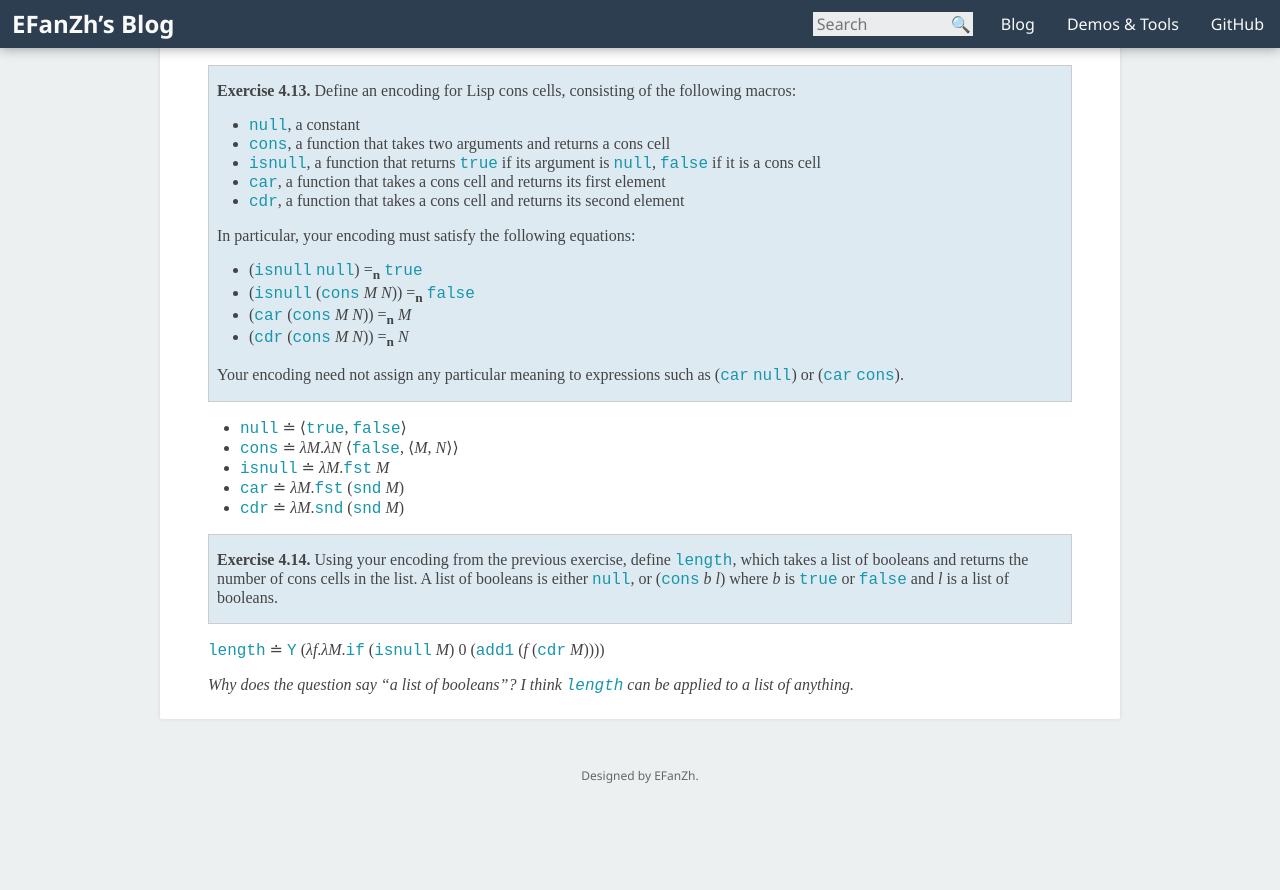
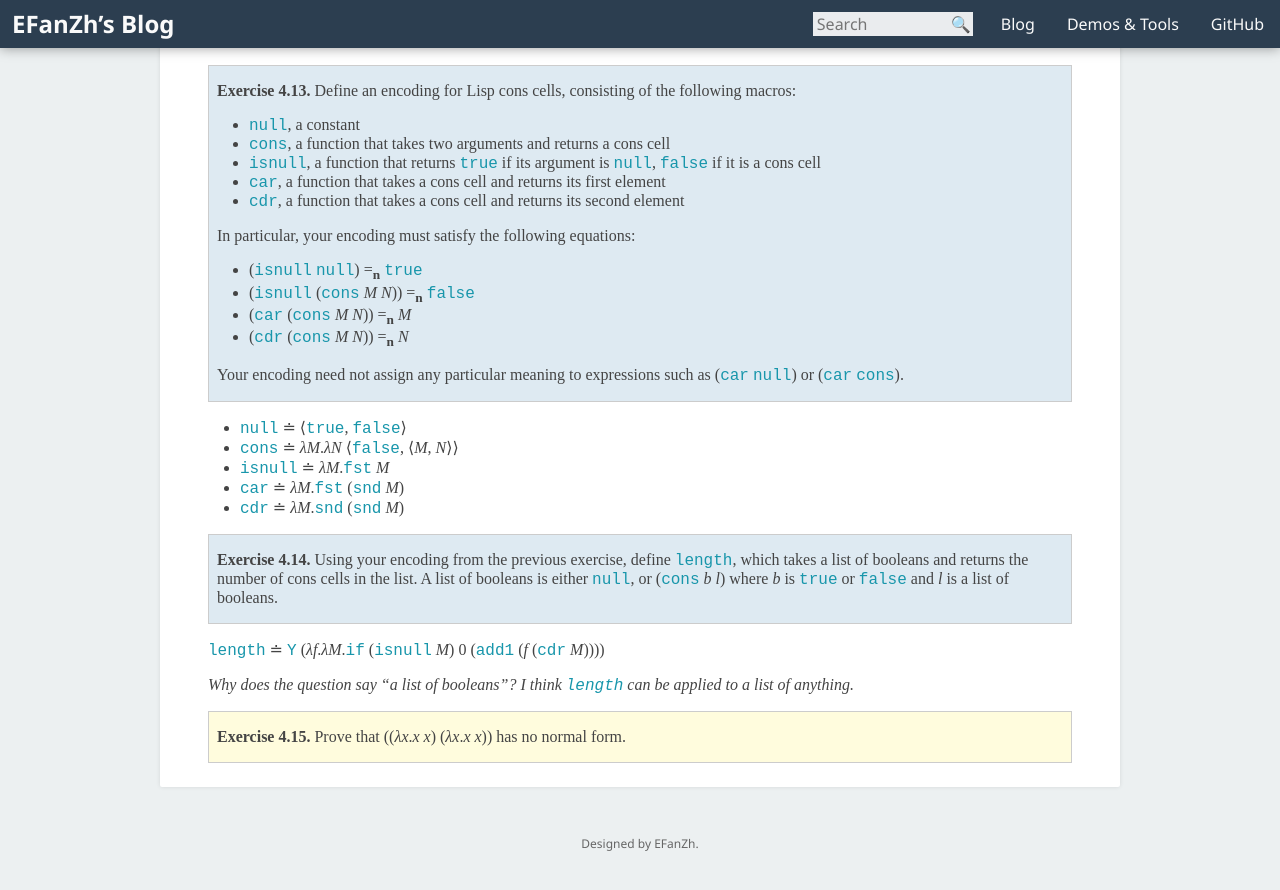
Before and after one commit to fuzeyi/efanzh.github.io, a Jekyll site: the page built from _posts/2016-06-04-programming-languages-and-lambda-calculi-exercises.md, in a window 1280 px wide and 900 px high, scrolled down 14219 px. Shown: the top 890 px of the window. Built offline with Jekyll 4.4.1, drawn with Linux system fonts in a browser that asks for light colours; before the commit the page ends 15051 px from its top, so only the background shows below that.

Commit message:
Add exercise 4.15 (without answer)

```diff
--- a/_posts/2016-06-04-programming-languages-and-lambda-calculi-exercises.md
+++ b/_posts/2016-06-04-programming-languages-and-lambda-calculi-exercises.md
@@ -662,3 +662,5 @@ The claim holds.
 `length` ≐ `Y` (*λf*.*λM*.`if` (`isnull` *M*) 0 (`add1` (*f* (`cdr` *M*))))
 
 *Why does the question say “a list of booleans”? I think `length` can be applied to a list of anything.*
+
+> **Exercise 4.15.** Prove that ((*λx*.*x* *x*) (*λx*.*x* *x*)) has no normal form.
```
